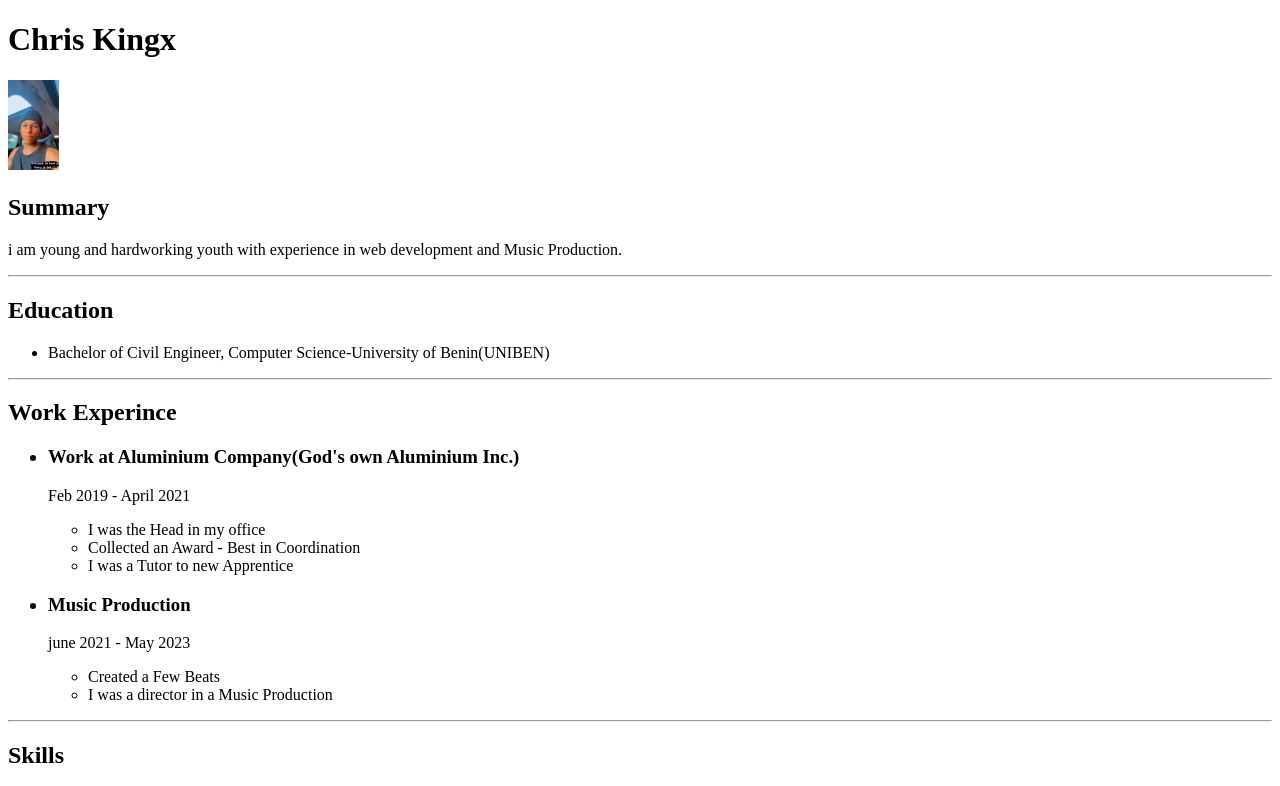
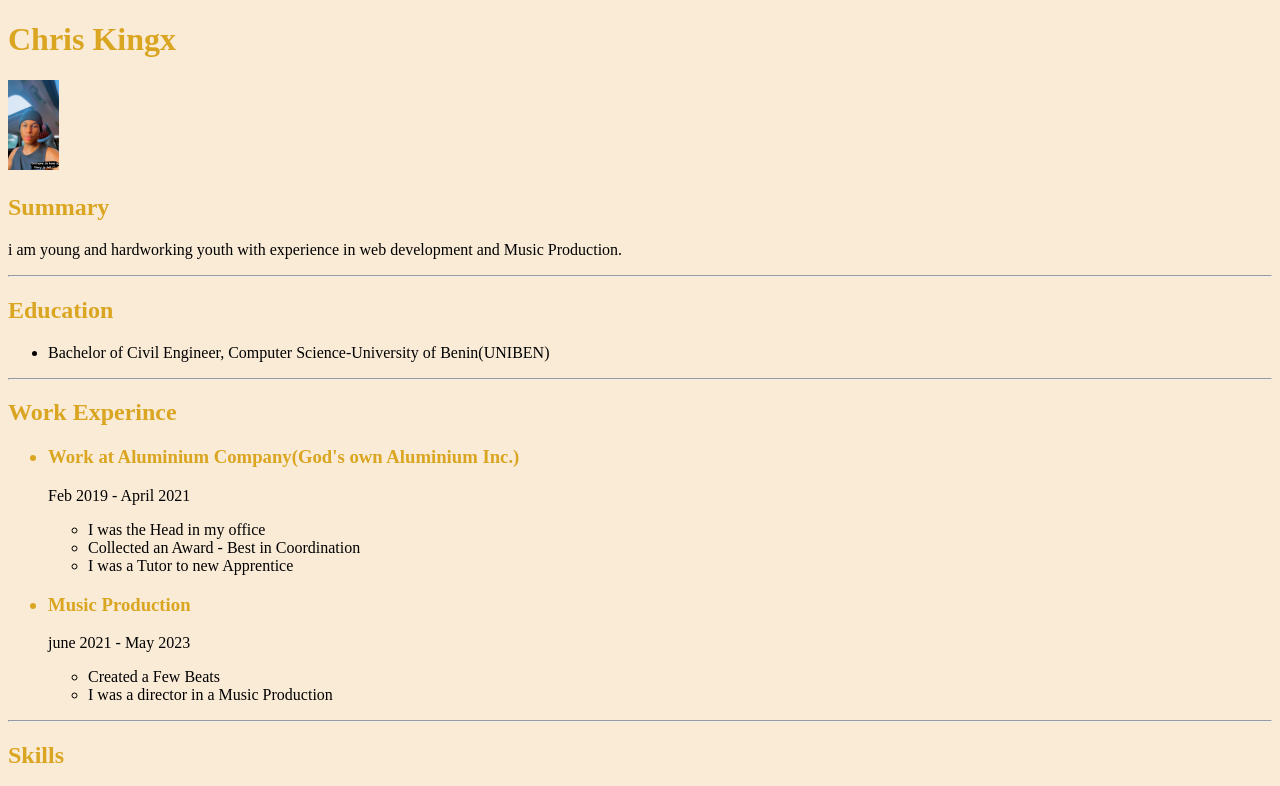
Before and after one commit to kingxx10/resume-html, a plain HTML site: page index.html in a window 1280 px wide. Shown: the top 786 px of the page. Drawn offline with Linux system fonts and the light colour scheme.

Commit message:
Add files via upload

```diff
--- a/index.html
+++ b/index.html
@@ -1,12 +1,16 @@
 <!DOCTYPE html>
-<html lang="eng">
+<html lang="eng" style="background-color: antiquewhite;">
     <head>
         <meta charset="UTF-8">
         <title>ON RESUME</title>
+        <style>
+            h2{color:goldenrod}
+        </style>
+        <style>h3{color: goldenrod;}</style>
     </head>
 
     <body>
-       <h1>Chris Kingx</h1></p>
+       <h1 style="color:goldenrod;">Chris Kingx</h1></p>
         <img src="./asset/image/swiss.jpg" alt="width=100" height="90">
         <h2>Summary</h2>
           <p>i am young and hardworking youth with experience in web development and Music Production.</p>
```
